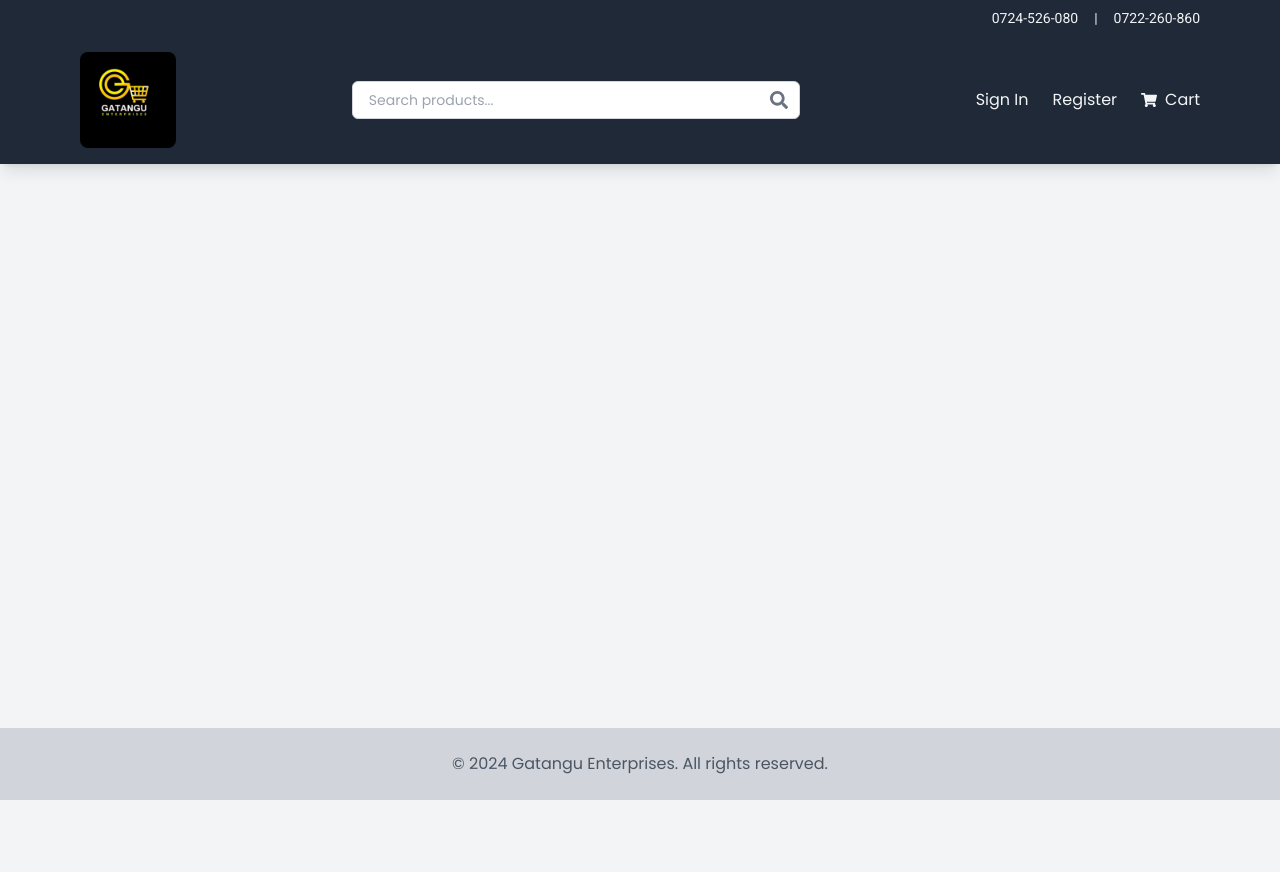
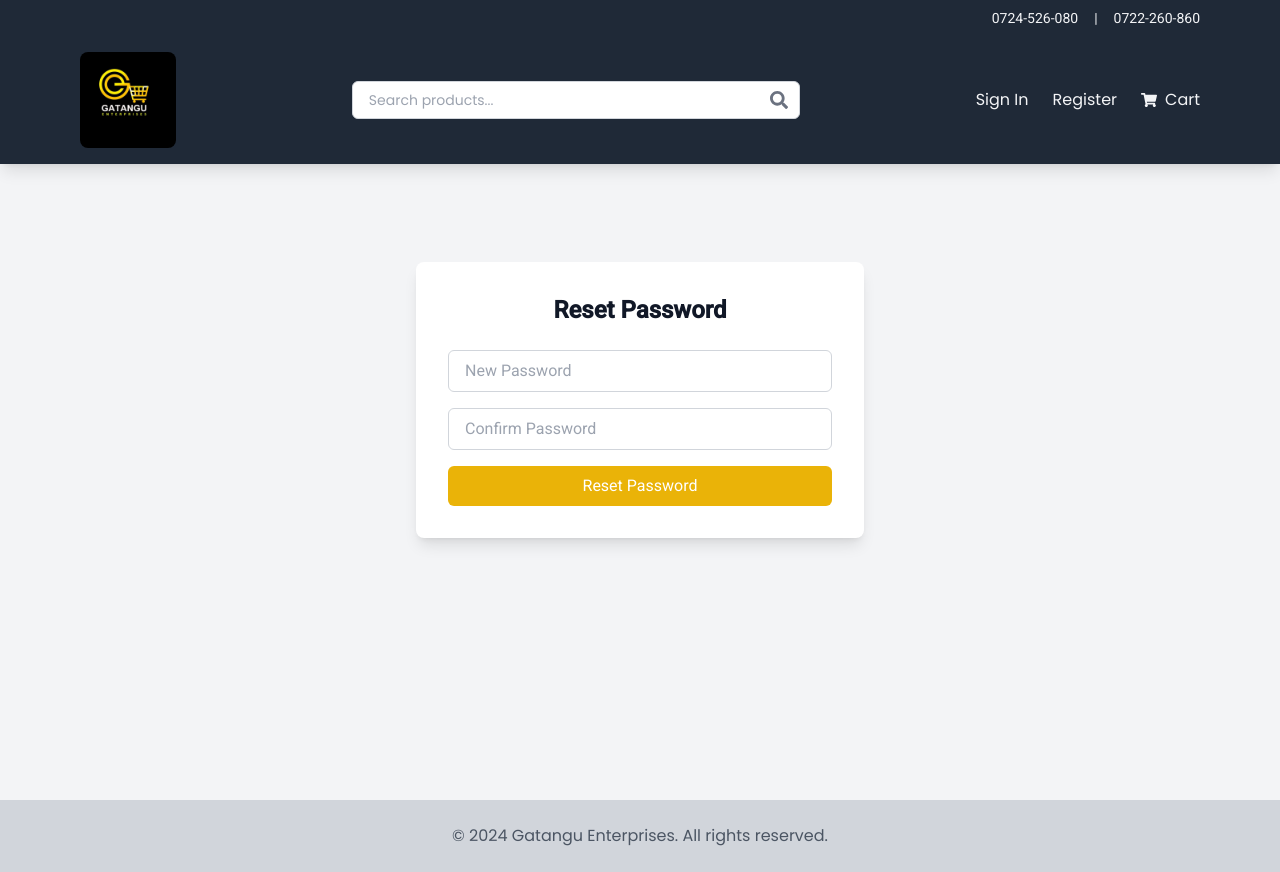
Before and after one commit to kevmaina001/Gatangu-frontend, a React (Create React App) app: page /reset-password in a window 1280 px wide. Before the commit the page ends 800 px from the top, so only its background shows below. Built offline with nearby package versions, Linux system fonts and the light colour scheme.

Commit message:
Updated frontend with changes on cloud storage for images]

```diff
--- a/src/App.js
+++ b/src/App.js
@@ -16,6 +16,8 @@ import Profile from './pages/Profile';
 import AdminPanel from './pages/AdminPanel';
 import AddProduct from './pages/AddProduct';
 import PasswordRecovery from './pages/PasswordRecovery';
+import ResetPassword from './pages/ResetPassword'; // Import the ResetPassword component
+
 
 // import ManageOrders from './pages/ManageOrders';
 // import ViewOrders from './pages/ViewOrders';
@@ -47,11 +49,14 @@ const App = () => {
                 <Route path="/view-orders" element={<ViewOrders />} /> */}
                 <Route path="/login" element={<SignIn />} />
                 <Route path="/password-recovery" element={<PasswordRecovery />} />
+                <Route path="/reset-password" element={<ResetPassword />} /> {/* Add this route */}
+
 
                 <Route path="/register" element={<SignUp />} />
                 <Route path="/category/:categoryName" element={<CategoryProducts />} />
 
                 <Route path="/search" element={<SearchResults />} />
+
 
               </Routes>
             </main>
--- /dev/null
+++ b/src/pages/ResetPassword.js
@@ -0,0 +1,84 @@
+import React, { useState, useEffect } from 'react';
+import { useSearchParams } from 'react-router-dom';
+
+const ResetPassword = () => {
+  const [searchParams] = useSearchParams();
+  const token = searchParams.get('token'); // Get the token from the URL
+  const [password, setPassword] = useState('');
+  const [confirmPassword, setConfirmPassword] = useState('');
+  const [message, setMessage] = useState('');
+  const [error, setError] = useState('');
+  const API_URL = process.env.REACT_APP_API_URL || 'http://localhost:5000';
+
+  useEffect(() => {
+    // Debugging: Ensure the token is retrieved
+    console.log('Token:', token);
+  }, [token]);
+
+  const handleSubmit = async (e) => {
+    e.preventDefault();
+    if (password !== confirmPassword) {
+      setError('Passwords do not match');
+      return;
+    }
+
+    try {
+      const response = await fetch(`${API_URL}/auth/reset-password`, {
+        method: 'POST',
+        headers: { 'Content-Type': 'application/json' },
+        body: JSON.stringify({ token, password }),
+      });
+
+      const data = await response.json();
+
+      if (response.ok) {
+        setMessage('Password reset successfully! Redirecting to login...');
+        setTimeout(() => (window.location.href = '/login'), 3000);
+      } else {
+        setError(data.message || 'Failed to reset password');
+      }
+    } catch (err) {
+      setError('An error occurred. Please try again.');
+    }
+  };
+
+  return (
+    <div className="flex items-center justify-center min-h-screen bg-gray-100">
+      <div className="w-full max-w-md bg-white rounded-lg shadow-lg p-8">
+        <h2 className="text-2xl font-bold text-center mb-6">Reset Password</h2>
+        {message && <div className="text-green-500 mb-4 text-center">{message}</div>}
+        {error && <div className="text-red-500 mb-4 text-center">{error}</div>}
+        <form onSubmit={handleSubmit}>
+          <div className="mb-4">
+            <input
+              type="password"
+              placeholder="New Password"
+              value={password}
+              onChange={(e) => setPassword(e.target.value)}
+              className="w-full px-4 py-2 border border-gray-300 rounded-md focus:outline-none focus:ring-2 focus:ring-yellow-500"
+              required
+            />
+          </div>
+          <div className="mb-4">
+            <input
+              type="password"
+              placeholder="Confirm Password"
+              value={confirmPassword}
+              onChange={(e) => setConfirmPassword(e.target.value)}
+              className="w-full px-4 py-2 border border-gray-300 rounded-md focus:outline-none focus:ring-2 focus:ring-yellow-500"
+              required
+            />
+          </div>
+          <button
+            type="submit"
+            className="w-full bg-yellow-500 text-white py-2 rounded-md hover:bg-yellow-600 transition"
+          >
+            Reset Password
+          </button>
+        </form>
+      </div>
+    </div>
+  );
+};
+
+export default ResetPassword;
```
